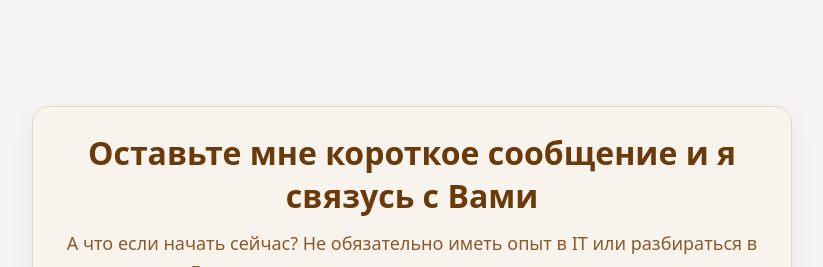
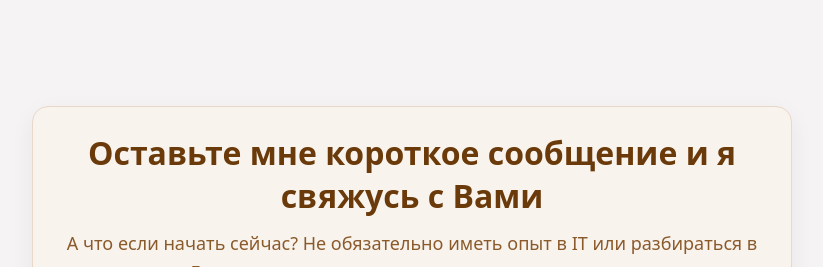
Before and after one commit to Tetiana-Rybko/bagira-landing, a React (Vite) app: page / in a window 1280 px wide. Shown: the part 3140-3407 px from the top of the page, without its empty margins (228-1051 px from the left). Built offline with nearby package versions, Linux system fonts and the light colour scheme.

Commit message:
Fix word

```diff
--- a/src/pages/LandingPage.tsx
+++ b/src/pages/LandingPage.tsx
@@ -449,7 +449,7 @@ const handleSubmit = async (e: FormEvent<HTMLFormElement>) => {
 
 <section style={{ padding: "80px 24px" }}>
   <div style={{ maxWidth: 760, margin: "0 auto", ...cardStyle }}>
-    <h2 style={sectionTitleStyle}>Оставьте мне короткое сообщение и я связусь с Вами</h2>
+    <h2 style={sectionTitleStyle}>Оставьте мне короткое сообщение и я свяжусь с Вами</h2>
     <p style={sectionTextStyle}>А что если начать сейчас?
 
 Не обязательно иметь опыт в IT или разбираться в технологиях.
```
